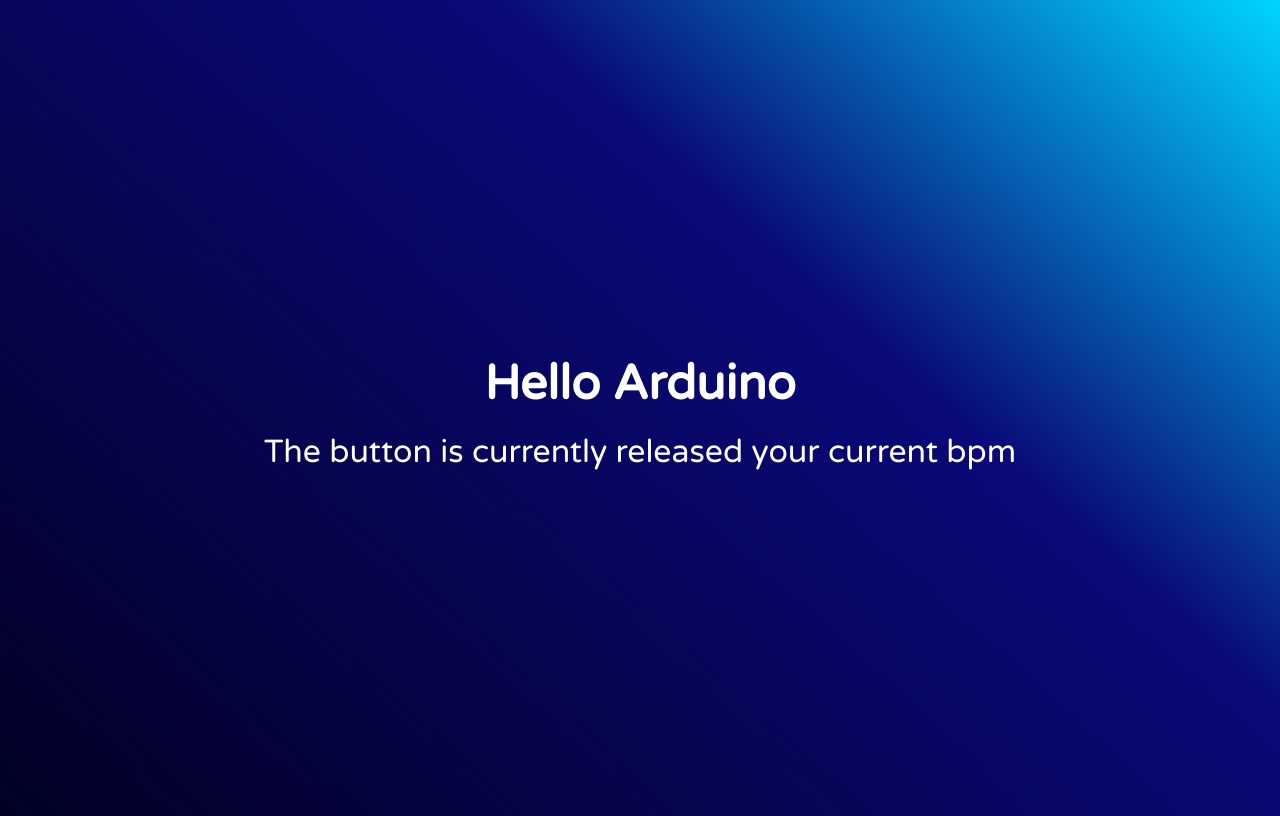
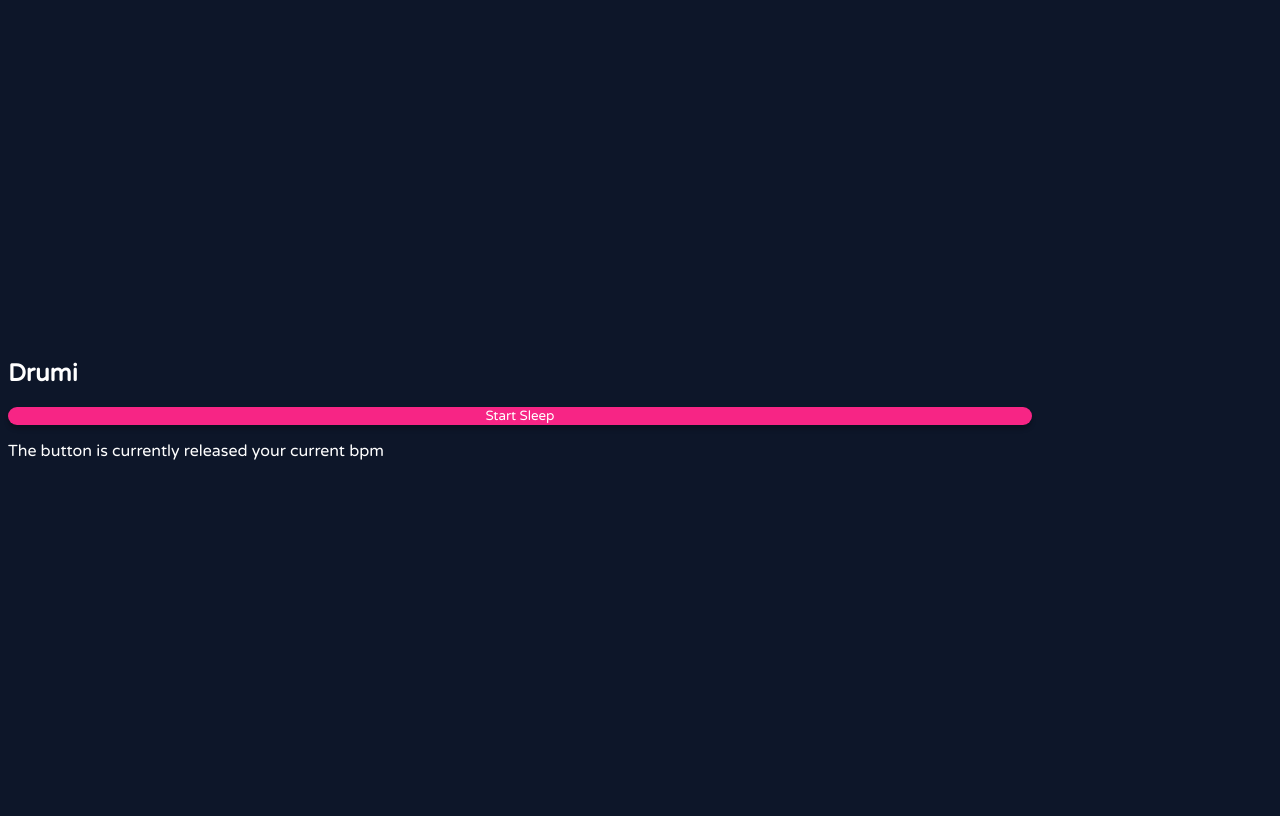
Before and after one commit to RobinGalema/PressureCooker, a website: page index.html in a window 1280 px wide. Drawn offline with nearby package versions, Linux system fonts and the light colour scheme; no server answers.

Commit message:
First styling changes

```diff
--- a/index.html
+++ b/index.html
@@ -1,5 +1,6 @@
 <!DOCTYPE html>
 <html lang="en">
+
 <head>
     <meta charset="UTF-8">
     <meta http-equiv="X-UA-Compatible" content="IE=edge">
@@ -9,12 +10,15 @@
 </head>
 <script src="/socket.io/socket.io.js"></script>
 <script src="app.js"></script>
+
 <body>
-    <section id="arduino-poc">
+    <section>
         <div class="row">
-            <h2>Hello Arduino</h2>
+            <h2>Drumi</h2>
+            <button id="startSleepButton">Start Sleep</button>
             <p>The button is currently <span id="buttonState">released</span> your current bpm <span id="bpmState" style="color: red;"></span></p>
         </div>
     </section>
 </body>
+
 </html>
--- a/public/main.css
+++ b/public/main.css
@@ -1,33 +1,47 @@
 @import url('https://fonts.googleapis.com/css2?family=Varela+Round&display=swap');
-
-body{
+body {
     height: 100vh;
-    background: linear-gradient(42deg, rgba(2,0,36,1) 0%, rgba(9,9,121,1) 64%, rgba(0,212,255,1) 100%);
+    background: #0D1629;
+    color: white;
+    font-family: 'Varela Round', sans-serif;
 }
 
-section{
-    height: inherit;
+button {
+    color: white;
+    background-color: #F72585;
+    border: none;
+    border-radius: 15px;
+    box-shadow: 0px 4px 4px rgba(0, 0, 0, 0.25);
+    font-family: inherit;
 }
 
-.row{
+section {
+    height: inherit;
+    display: flex;
+    max-width: 1024px;
+    justify-content: center;
+    flex-direction: column;
+}
+
+.row {
     display: flex;
     flex-direction: column;
 }
 
-section#arduino-poc .row{
+section#arduino-poc .row {
     height: inherit;
     justify-content: center;
     align-items: center;
 }
 
-section#arduino-poc .row h2{
+section#arduino-poc .row h2 {
     font-family: 'Varela Round', sans-serif;
     color: white;
     font-size: 48px;
     margin: 15px 0;
 }
 
-section#arduino-poc .row p{
+section#arduino-poc .row p {
     font-family: 'Varela Round', sans-serif;
     color: white;
     font-size: 32px;
```
Also changed, not shown: index.js (+3 -4 lines).
